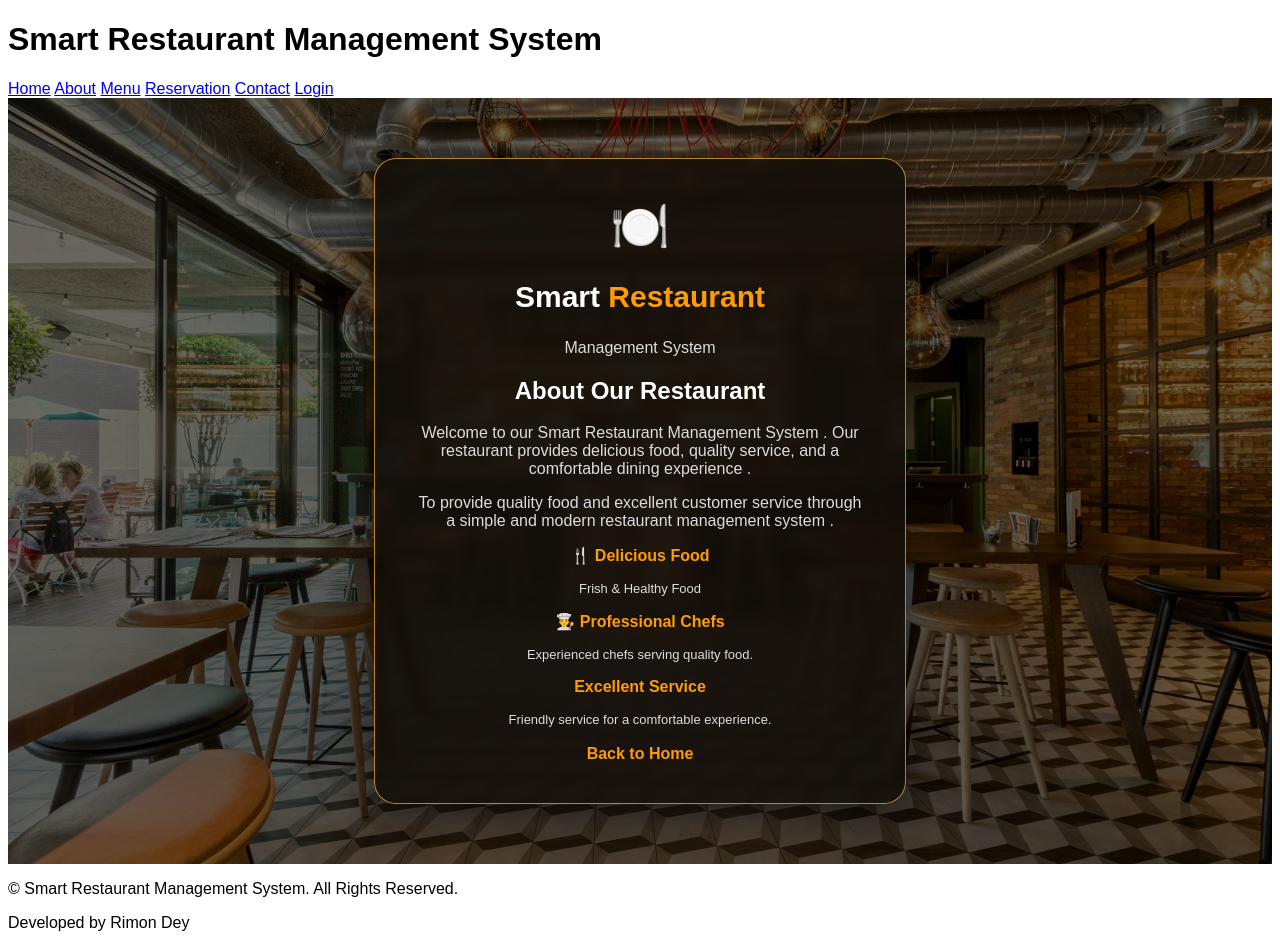
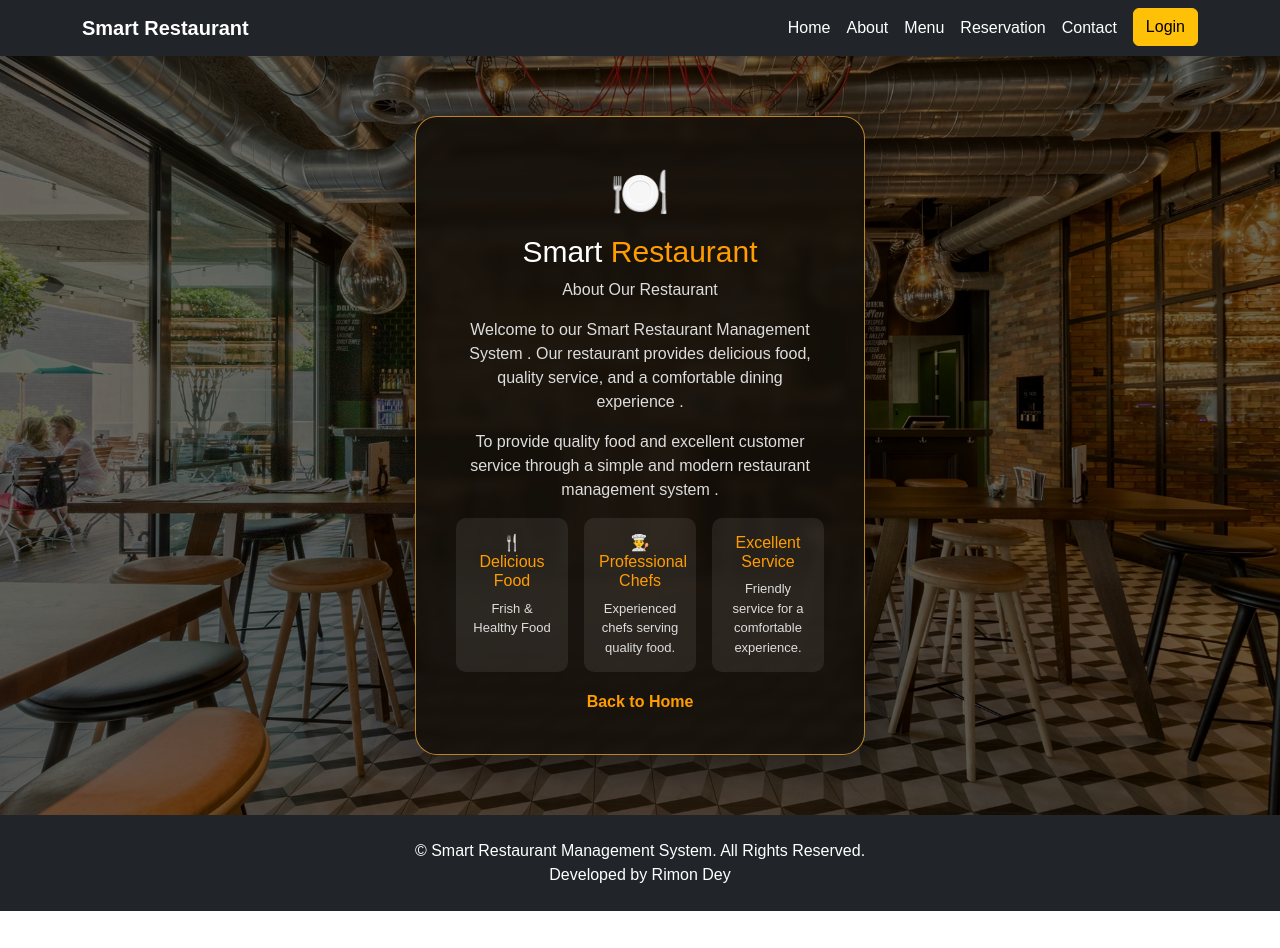
Before and after one commit to RDRimon/Smart-Restaurant-Management-System, a plain HTML site: page about.html in a window 1280 px wide. After the commit the page ends 911 px from the top, so only its background shows below. Drawn offline with nearby package versions, Linux system fonts and the light colour scheme.

Commit message:
Updated Smart Restaurant Website

```diff
--- a/about.html
+++ b/about.html
@@ -4,53 +4,77 @@
         <meta charset="UTF-8">
         <meta name="viewport" content="width=device-width,initial-scale=1.0">
         <title>About--Smart Restaurant Management System</title>
+         <link href="https://cdn.jsdelivr.net/npm/bootstrap@5.3.8/dist/css/bootstrap.min.css"
+      rel="stylesheet"
+      integrity="sha384-sRIl4kxILFvY47J16cr9ZwB07vP4J8+LH7qKQnuqkuIAvNWLzeN8tE5YBujZqJLB"
+      crossorigin="anonymous">
         <link rel="stylesheet" href="css/style.css">
     </head>
     <body>
-         <header>
-            <h1> Smart Restaurant Management System </h1>
-            <nav>
-                <a href="index.html">Home</a>
-                <a href="about.html">About</a>
-                <a href="menu.html">Menu</a>
-                <a href="reservation.html">Reservation</a>
-                <a href="contact.html">Contact</a>
-                <a href="login.html">Login</a>
+            <nav class="navbar navbar-expand-lg navbar-dark bg-dark">
+                <div class="container">
+                    <a class="navbar-brand fw-bold" href="index.html">Smart Restaurant</a>
+                    <button class="navbar-toggler" data-bs-toggle="collapse" data-bs-target="#aboutNav">
+                        <span class="navbar-toggler-icon"></span></button>
+                        <div class="collapse navbar-collapse" id="aboutNav">
+                            <ul class="navbar-nav ms-auto">
+                                <li class="nav-item">
+                <a class="nav-link" href="index.html">Home</a></li>
+                <li class="nav-item">
+                <a class="nav-link active" href="about.html">About</a></li>
+                <li class="nav-item">
+                <a class="nav-link" href="menu.html">Menu</a></li>
+                <li class="nav-item">
+                <a class="nav-link" href="reservation.html">Reservation</a></li>
+                <li class="nav-item">
+                <a class="nav-link" href="contact.html">Contact</a></li>
+                <li class="nav-item">
+                <a class="btn btn-warning ms-lg-2" href="login.html">Login</a></li>
+                </ul>
+                </div>
+                </div>
 
             </nav>
-        </header>
         <section class="image-page">
-            <img src="image/restaurant.jpg" alt="Our Restaurant">
+            <img src="image/restaurant.jpg" alt="About Restaurant">
             <div class="page-overlay"></div>
             <div class="glass-card about-content">
                 <div class="page-icon">🍽️</div>
                 <h1>Smart<span> Restaurant</span></h1>
-                <p class="page-subtitle">Management System</p>
-            <h2>About Our Restaurant</h2>
+                <p class="page-subtitle">About Our Restaurant</p>
             <p> Welcome to our Smart Restaurant Management System .
                  Our restaurant provides delicious food, quality service,
                 and a comfortable dining experience .</p>
                 <p> To provide quality food and excellent customer service through a simple and modern restaurant management system .</p>
-                <div class="about-features">
-                    <div>
+                <div class=" row g-3 about-features">
+                    <div class="col-md-4">
+                        <div>
                 <h3>🍴 Delicious Food</h3>
                 <p>Frish & Healthy Food </p>
                 </div>
-                <div>
+                </div>
+                <div class="col-md-4">
+                    <div>
                 <h3>👨‍🍳 Professional Chefs</h3>
                 <p>Experienced chefs serving quality food. </p>
                 </div>
-                <div>
+                </div>
+                <div class="col-md-4">
+                    <div>
                     <h3>Excellent Service</h3>
                     <p>Friendly service for a comfortable experience.</p>
                     </div>
                 </div>
+                </div>
                 <a href="index.html" class="back-home">Back to Home</a>
                 </div>
         </section>
-        <footer>
-            <p> &copy; Smart Restaurant Management System. All Rights Reserved.</p>
-                            <p>Developed by Rimon Dey </p>
+        <footer class="bg-dark text-white text-center py-4">
+            <p class="mb-0"> &copy; Smart Restaurant Management System. All Rights Reserved.</p>
+                            <p class="mb-0">Developed by Rimon Dey </p>
         </footer>
+         <script src="https://cdn.jsdelivr.net/npm/bootstrap@5.3.8/dist/js/bootstrap.bundle.min.js"
+        integrity="sha384-FKyoEForCGlyvwxHj09JcYn3nv7wiPVlz7YYwJrWVcXK/BmnVDxM+D2scQbITxI"
+        crossorigin="anonymous"></script>
         </body>
         </html>
```
